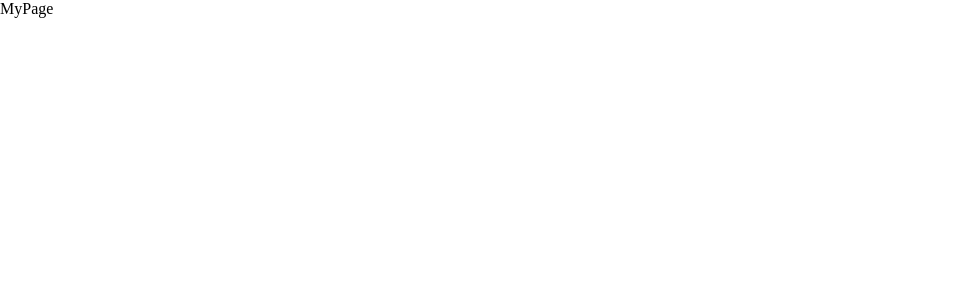
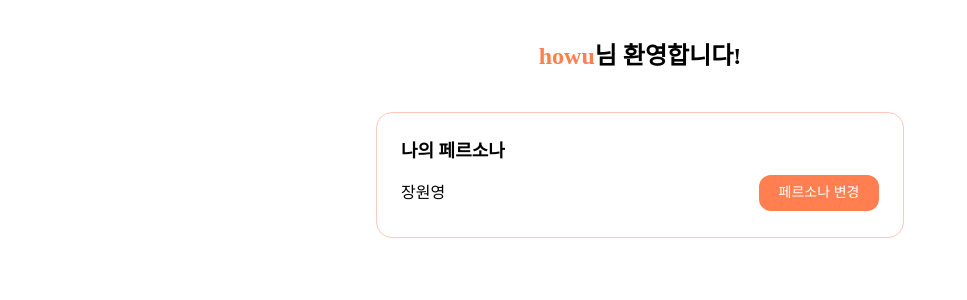
Before and after one commit to devclub-official/stoplist_fe, a React (Vite) app: page /mypage in a window 1280 px wide. Shown: the top 300 px of the page, without its empty margins (0-967 px from the left). Built offline with nearby package versions, Linux system fonts and the light colour scheme; sample sign-in values are in the browser's storage; a web font is replaced by a local one.

Commit message:
feat: 마이페이지 구현

```diff
--- a/src/index.css
+++ b/src/index.css
@@ -40,6 +40,11 @@
         font-weight: 700;
         line-height: 20px;
     }
+    .text-m24 {
+      font-size: 24px;
+      font-weight: 500;
+      line-height: 22px;
+  }
     .text-m18 {
         font-size: 18px;
         font-weight: 500;
--- /dev/null
+++ b/src/page/MyPage/ConfirmationModal.tsx
@@ -0,0 +1,46 @@
+interface ConfirmationModalProps {
+  isOpen: boolean;
+  onClose: () => void;
+  onConfirm: () => void;
+  title: string;
+  message: string;
+}
+
+const ConfirmationModal = ({
+  isOpen,
+  onClose,
+  onConfirm,
+  title,
+  message,
+}: ConfirmationModalProps) => {
+  if (!isOpen) return null;
+
+  return (
+    <div className="fixed inset-0 bg-black/25 flex items-center justify-center z-50">
+      <div className="bg-white rounded-2xl p-6 w-80 max-w-md">
+        <h3 className="text-lg font-semibold mb-2">{title}</h3>
+        <p className="text-gray-600 mb-2">{message}</p>
+        <p className="text-gray-600 mb-6">
+          *주의* 지금까지 하던 진행률이 초기화됩니다.
+        </p>
+
+        <div className="flex justify-end space-x-3">
+          <button
+            className="px-4 py-2 border border-gray-300 rounded-xl text-gray-700 hover:bg-gray-50 transition-colors"
+            onClick={onClose}
+          >
+            취소
+          </button>
+          <button
+            className="px-4 py-2 bg-coral-600 text-white rounded-xl hover:bg-coral-700 transition-colors"
+            onClick={onConfirm}
+          >
+            확인
+          </button>
+        </div>
+      </div>
+    </div>
+  );
+};
+
+export default ConfirmationModal;
--- /dev/null
+++ b/src/page/MyPage/Dropdown.tsx
@@ -0,0 +1,93 @@
+import { useState, useRef, useEffect } from "react";
+
+interface PersonaDropdownProps {
+  selectedPersona: string;
+  options: string[];
+  isEditing: boolean;
+  onSelect: (persona: string) => void;
+}
+
+const Dropdown = ({
+  selectedPersona,
+  options,
+  isEditing,
+  onSelect,
+}: PersonaDropdownProps) => {
+  const [isOpen, setIsOpen] = useState(false);
+  const dropdownRef = useRef(null);
+
+  useEffect(() => {
+    const handleClickOutside = (event: MouseEvent) => {
+      if (
+        dropdownRef.current &&
+        !(dropdownRef.current as HTMLElement).contains(event.target as Node)
+      ) {
+        setIsOpen(false);
+      }
+    };
+
+    document.addEventListener("mousedown", handleClickOutside);
+    return () => {
+      document.removeEventListener("mousedown", handleClickOutside);
+    };
+  }, []);
+
+  const handleOptionSelect = (option: string) => {
+    onSelect(option);
+    setIsOpen(false);
+  };
+
+  return (
+    <div className="relative h-10" ref={dropdownRef}>
+      <div className="min-w-[140px] h-10">
+        {isEditing ? (
+          <div className="absolute inset-0">
+            <div
+              className="rounded-lg  py-2 flex items-center justify-between cursor-pointer h-full"
+              onClick={() => setIsOpen(!isOpen)}
+            >
+              {selectedPersona}
+              <svg
+                className={`w-4 h-4 ml-2 transition-transform ${
+                  isOpen ? "rotate-180" : ""
+                }`}
+                fill="none"
+                stroke="currentColor"
+                viewBox="0 0 24 24"
+                xmlns="http://www.w3.org/2000/svg"
+              >
+                <path
+                  strokeLinecap="round"
+                  strokeLinejoin="round"
+                  strokeWidth="2"
+                  d="M19 9l-7 7-7-7"
+                ></path>
+              </svg>
+            </div>
+            {isOpen && (
+              <div className="absolute left-0 right-0 mt-2 bg-white border border-gray-200 rounded-xl shadow-lg z-10">
+                {options.map((option) => (
+                  <div
+                    key={option}
+                    className={`px-4 py-2 cursor-pointer hover:bg-gray-100 ${
+                      selectedPersona === option ? "bg-gray-100" : ""
+                    }`}
+                    onClick={() => handleOptionSelect(option)}
+                  >
+                    {option}
+                  </div>
+                ))}
+              </div>
+            )}
+          </div>
+        ) : (
+          <div className="absolute inset-0 flex items-center">
+            <div className="text-base ">{selectedPersona}</div>
+          </div>
+        )}
+      </div>
+    </div>
+  );
+};
+
+export default Dropdown;
--- a/src/page/MyPage/index.tsx
+++ b/src/page/MyPage/index.tsx
@@ -1,5 +1,81 @@
+import { useState } from "react";
+import Dropdown from "./Dropdown";
+import ConfirmationModal from "./ConfirmationModal";
+
 function MyPage() {
-  return <div>MyPage</div>;
+  const [isEditing, setIsEditing] = useState(false);
+  const [selectedPersona, setSelectedPersona] = useState("장원영");
+  const [isModalOpen, setIsModalOpen] = useState(false);
+  const [tempPersona, setTempPersona] = useState(""); // 임시 저장용
+
+  const personas = ["장원영", "스티븐 잡스", "워렌 버핏", "김종국", "찰스"];
+
+  const handleToggleEdit = () => {
+    if (isEditing) {
+      // 저장 버튼을 눌렀을 때
+      setTempPersona(selectedPersona); // 현재 선택된 페르소나를 임시 저장
+      setIsModalOpen(true); // 모달 오픈
+    } else {
+      // 페르소나 변경 버튼을 눌렀을 때
+      setIsEditing(true);
+    }
+  };
+
+  const handlePersonaSelect = (persona: string) => {
+    setSelectedPersona(persona);
+  };
+
+  const handleConfirm = () => {
+    // 모달에서 확인을 눌렀을 때의 로직
+    // 여기서 실제 API 호출 등을 수행할 수 있습니다
+    setIsModalOpen(false);
+    setIsEditing(false);
+    // 실제 저장 로직 (API 호출 등)이 이 자리에 들어갈 수 있습니다
+  };
+
+  const handleCancel = () => {
+    // 모달에서 취소를 눌렀을 때의 로직
+    setIsModalOpen(false);
+    setIsEditing(false); // 에디트 모드도 취소
+    setSelectedPersona(tempPersona); // 선택을 이전 값으로 되돌리기
+  };
+
+  return (
+    <div className="pt-10 px-6 max-w-xl mx-auto">
+      <div className="mb-10 text-center">
+        <div className="text-2xl font-semibold">
+          <strong className="text-coral-600">howu</strong>님 환영합니다!
+        </div>
+      </div>
+
+      <div className="bg-white border border-coral-300 rounded-2xl p-6 flex justify-between items-center">
+        <div>
+          <h2 className="text-lg font-semibold mb-2">나의 페르소나</h2>
+          <Dropdown
+            selectedPersona={selectedPersona}
+            options={personas}
+            isEditing={isEditing}
+            onSelect={handlePersonaSelect}
+          />
+        </div>
+
+        <button
+          className="bg-primary text-white text-sm mt-9 px-4 py-2 w-[120px] rounded-xl transition-transform active:scale-95"
+          onClick={handleToggleEdit}
+        >
+          {isEditing ? "저장" : "페르소나 변경"}
+        </button>
+      </div>
+
+      <ConfirmationModal
+        isOpen={isModalOpen}
+        onClose={handleCancel}
+        onConfirm={handleConfirm}
+        title="페르소나 변경"
+        message={`페르소나를 '${selectedPersona}'(으)로 변경하시겠습니까?`}
+      />
+    </div>
+  );
 }
 
 export default MyPage;
```
